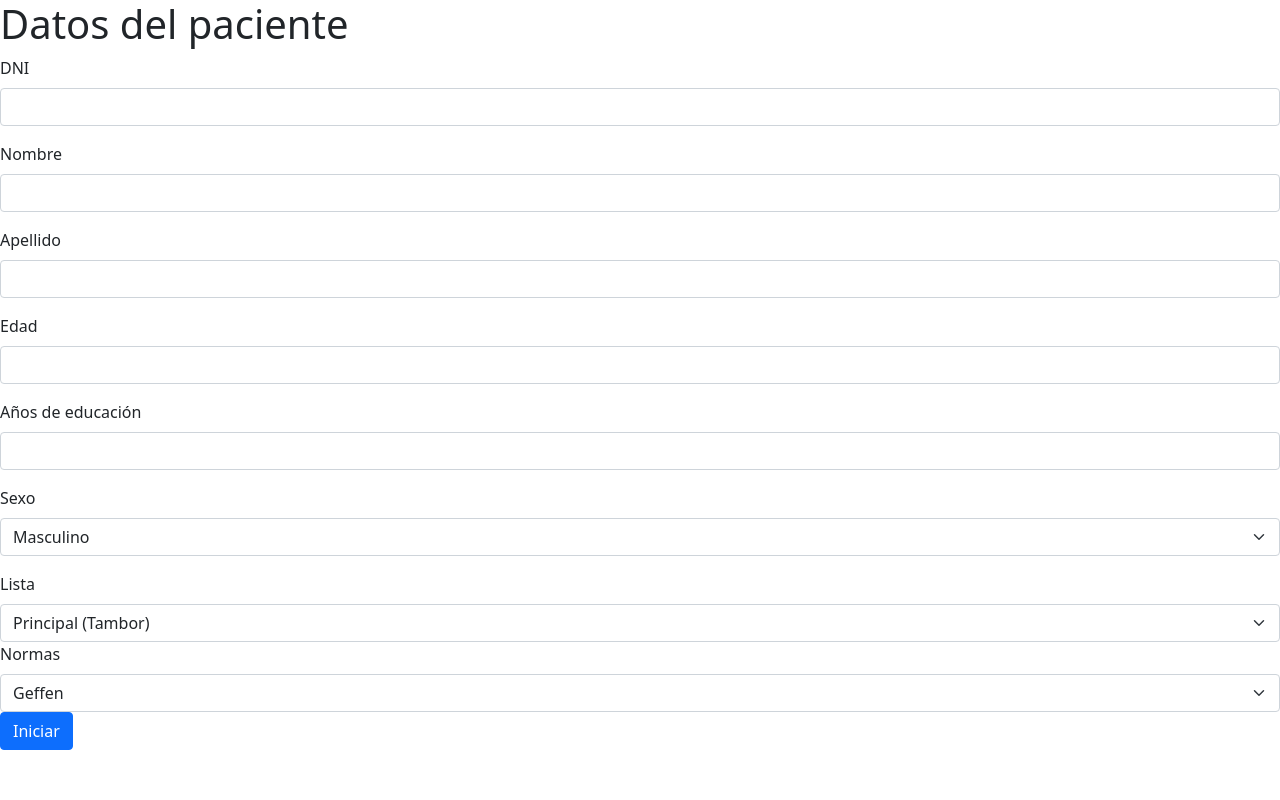
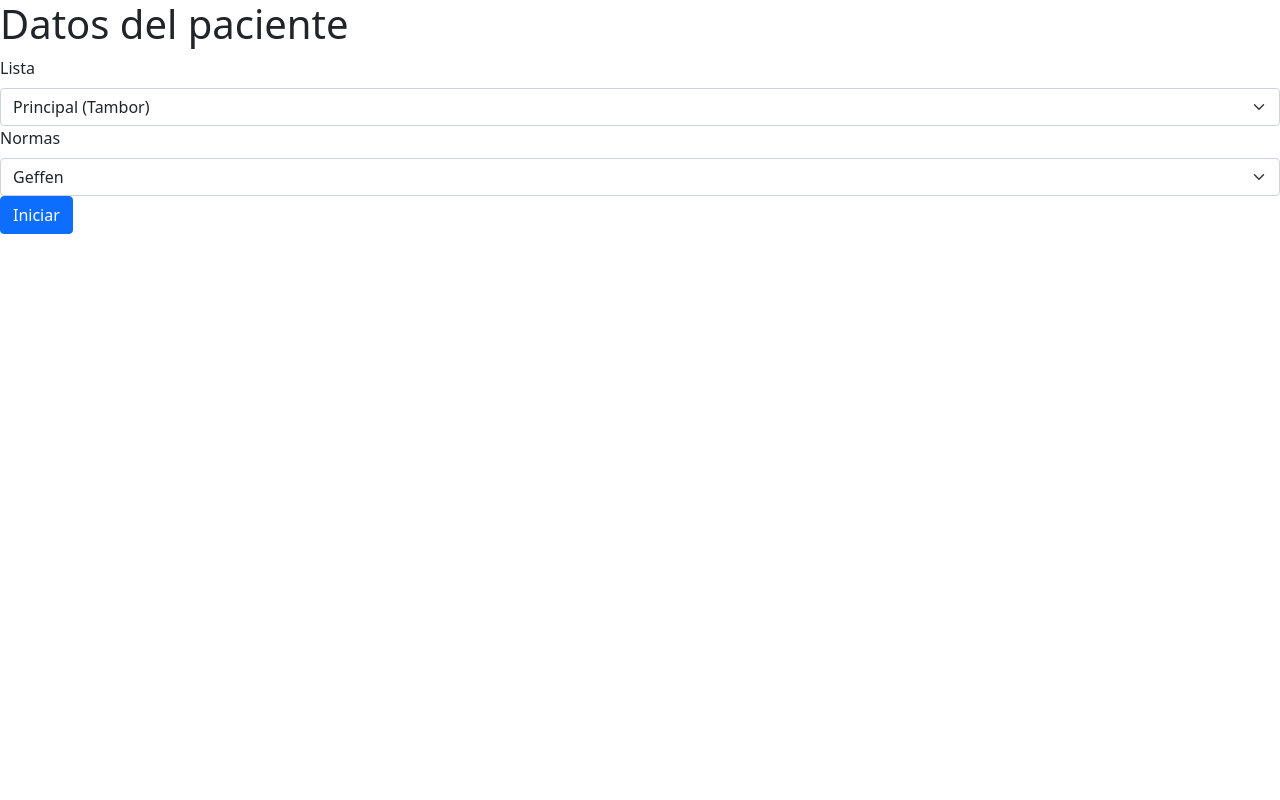
Before and after one commit to sanchezd90/ENPS-APP, a Flask app: page /enps/ravlt/config in a window 1280 px wide. Run offline with Flask 2, Linux system fonts and the light colour scheme.

Commit message:
Corrección errores
Se corrigen errores transversales. La app anda desde el inicio de una ev nueva hasta finalizar ravlt. Falta revisar la ruta de recover y armar la ruta cuando ravlt ya se habia iniciado. Falta enlazar el evento con la prueba.

```diff
--- a/main.py
+++ b/main.py
@@ -52,6 +52,7 @@ def enps_set_www():
         educacion=request.form["educacion"]
         sexo=request.form["sexo"]
         codigo_evento=round(datetime.datetime.now().timestamp())
+        codigo_evento=str(dni)+"_"+str(codigo_evento)
         session["cod_evento"]=codigo_evento
         fecha=datetime.datetime.now()
         fecha=fecha.strftime("%d/%m/%y")
@@ -68,7 +69,7 @@ def recover_www():
 
 @app.route("/enps/recover/<codigo>", methods=["GET","POST"])
 def recover_cod_www(codigo):
-    session["cod_evento"]=int(codigo)
+    session["cod_evento"]=codigo
     return redirect(url_for("evento_www"))
 
 #
@@ -82,10 +83,16 @@ def evento_www():
     edad=datos_evento["edad"]
     educacion=datos_evento["educacion"]
     sexo=datos_evento["sexo"]
-    codigo=datos_evento["codigo"]
+    codigo=datos_evento["cod_evento"]
     fecha=datos_evento["fecha"]
     pruebas_admin=datos_evento["pruebas_admin"]
     pruebas_disponibles=get_pruebas_disp()
+    session["nombre"]=nombre
+    session["apellido"]=apellido
+    session["dni"]=dni
+    session["edad"]=edad
+    session["educacion"]=educacion
+    session["sexo"]=sexo
     return render_template(
         "evento.html",
         nombre=nombre,
@@ -102,17 +109,11 @@ def evento_www():
 #home para cargar los datos iniciales
 @app.route("/enps/ravlt/config", methods=["GET","POST"])
 def ravlt_config_www():
-    return render_template("config.html")
+    return render_template("ravlt_config.html")
 
 @app.route("/enps/ravlt/set", methods=["GET","POST"])
 def ravlt_set_www():
     if request.method == "POST":
-        session["nombre"]=request.form["nombre"]
-        session["apellido"]=request.form["apellido"]
-        session["dni"]=request.form["dni"]
-        session["edad"]=request.form["edad"]
-        session["educacion"]=request.form["educacion"]
-        session["sexo"]=request.form["sexo"]
         #define qué lista se va a usar entre principal o alternativa
         if request.form["lista"]=="0":
             session["listaA"]=lista1A
@@ -223,10 +224,10 @@ def ravlt_set_www():
         session["timeUp_str"]=None
 
         dicc_session=dict(session)
-        tstamp=round(datetime.datetime.now().timestamp())
-        codigo_ev=dicc_session["dni"]+"_"+str(tstamp)
-        session["codigo"]=codigo_ev
-        dicc_session["codigo"]=codigo_ev
+        codigo_evento=session["cod_evento"]
+        codigo_prueba=codigo_evento+"_ravlt"
+        session["cod_prueba"]=codigo_prueba
+        dicc_session["cod_prueba"]=codigo_prueba
         insert_doc(dicc_session)
 
         return redirect(url_for("ravlt_www"))
@@ -278,7 +279,7 @@ def ravlt_t_www(trial_name):
 
     registro=session["puntajes"]
 
-    codigo=session["codigo"]
+    codigo=session["cod_prueba"]
     checkbox_dict=get_data(codigo,"puntajes.respuestasM")
     checkbox_list=checkbox_dict["puntajes"]["respuestasM"][8]
     if checkbox_list==None:
--- a/metodos_ravlt.py
+++ b/metodos_ravlt.py
@@ -279,12 +279,12 @@ def registrarTrial(listaA,listaB,trial_num,normas_sujeto,last=False):
             timeUp=str(dead.hour)+":"+minute
             session["timeUp_str"]=timeUp
 
-        codigo=session["codigo"]
+        codigo=session["cod_prueba"]
         datos=session["puntajes"]
         update_doc(codigo,datos)
 
 def save_last():
-    codigo=session["codigo"]
+    codigo=session["cod_prueba"]
     t8_raw=get_data(codigo,"puntajes.raw_scores.t8")
     t8_raw=t8_raw["puntajes"]["raw_scores"]["t8"]
     if t8_raw != None:
--- a/notasDev.txt
+++ b/notasDev.txt
@@ -6,9 +6,10 @@ Próximos pasos
 
 version extendida
 -modificar contenido documentos evsApp
---codigoprueba para BD: dni+stampt+prueba
+--codigoprueba para BD: dni+fecha(ddmmaaaa)+prueba
 --agregar datos configuracion
--crear nueva coleccion eventosAPP
+-completar nueva coleccion eventosAPP
+--cambiar codigo evento por fecha(ddmmaaaa)
 --tiene fecha,datos pac, datos ev, listado de pruebas admin (usando codigoprueba)
 -modificar contenido normas
 --agregar espeificaciones
--- a/templates/macros.html
+++ b/templates/macros.html
@@ -292,7 +292,7 @@
 <div>
   <h2>Pruebas disponibles</h2>
   {% for x in lista_pruebas_disp %}
-  <a class="btn btn-outline-primary" href="/enps/{{x | lower()}}" role="button">{{x}}</a>
+  <a class="btn btn-outline-primary" href="/enps/{{x | lower()}}/config" role="button">{{x}}</a>
   {% endfor %}
 </div>
 {%- endmacro %}
--- a/templates/config.html
+++ b/templates/ravlt_config.html
@@ -15,33 +15,6 @@
     <h1>Datos del paciente</h1>
 
     <form action="/enps/ravlt/set" method="POST">
-        <div class="mb-3">
-          <label for="dniInput" class="form-label">DNI</label>
-          <input type="text" class="form-control" name="dni" required>
-        </div>
-        <div class="mb-3">
-          <label for="nameInput" class="form-label">Nombre</label>
-          <input type="text" class="form-control" name="nombre" required>
-        </div>
-        <div class="mb-3">
-          <label for="apellidoInput" class="form-label">Apellido</label>
-          <input type="text" class="form-control" name="apellido" required>
-        </div>
-        <div class="mb-3">
-          <label for="ageInput" class="form-label">Edad</label>
-          <input type="number" class="form-control" name="edad" min="18" max="120" required>
-        </div>
-        <div class="mb-3">
-            <label for="educationInput" class="form-label">Años de educación</label>
-            <input type="number" class="form-control" name="educacion" min="0" max="30" required>
-          </div>
-        <div class="mb-3">
-            <label class="form-label">Sexo</label>
-            <select class="form-select" aria-label="sexo" name="sexo">
-                <option value="0">Masculino</option>
-                <option value="1">Femenino</option>
-            </select>
-        </div>
         <div>
           <label class="form-label">Lista</label>
           <select class="form-select" aria-label="lista" name="lista">
```
Also changed, not shown: metodos_db.py (+4 -4 lines).
